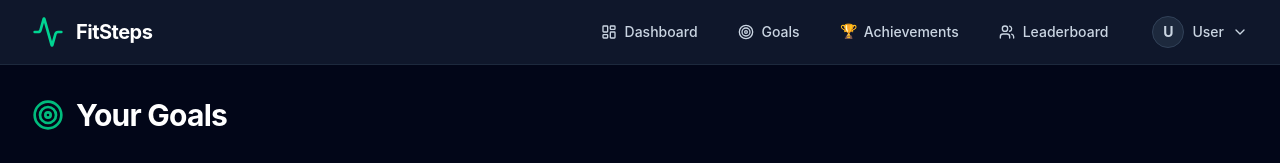
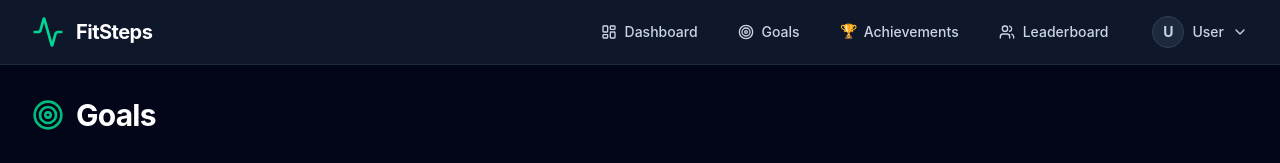
Before and after one commit to jibin7jose/fitsteps-frontend, a React (Vite) app: page /goals in a window 1280 px wide. Shown: the top 163 px of the page. Built offline with nearby package versions, Linux system fonts and the light colour scheme; no server answers; sample sign-in values are in the browser's storage.

Commit message:
style: remove 'Your' prefix from page headers

```diff
--- a/src/pages/Achievements.jsx
+++ b/src/pages/Achievements.jsx
@@ -34,7 +34,7 @@ function Achievements() {
   return (
     <div className="max-w-4xl mx-auto p-4 space-y-8 animate-fade-in">
       <div className="text-center space-y-4">
-        <h1 className="text-4xl font-bold text-white tracking-tight">Your Achievements</h1>
+        <h1 className="text-4xl font-bold text-white tracking-tight">Achievements</h1>
         <p className="text-slate-400">Track your progress and collect badges as you reach your fitness goals.</p>
       </div>
 
--- a/src/pages/Dashboard.jsx
+++ b/src/pages/Dashboard.jsx
@@ -222,7 +222,7 @@ const Dashboard = () => {
     <div className="min-h-screen bg-slate-950 text-slate-200">
       <div className="max-w-7xl mx-auto px-4 sm:px-6 lg:px-8 py-8">
         <div className="flex flex-col sm:flex-row justify-between items-start sm:items-center mb-8 gap-4 sm:gap-0">
-          <h1 className="text-3xl font-bold text-white">Your Dashboard</h1>
+          <h1 className="text-3xl font-bold text-white">Dashboard</h1>
           <div className="flex flex-col sm:flex-row space-y-3 sm:space-y-0 sm:space-x-4 w-full sm:w-auto">
             <button
               onClick={handleExportCSV}
--- a/src/pages/Goals.jsx
+++ b/src/pages/Goals.jsx
@@ -100,7 +100,7 @@ const Goals = () => {
     <div className="max-w-7xl mx-auto px-4 sm:px-6 lg:px-8 py-8 animate-fade-in">
       <div className="flex items-center mb-8">
         <Target className="w-8 h-8 text-emerald-500 mr-3" />
-        <h1 className="text-3xl font-bold text-white tracking-tight">Your Goals</h1>
+        <h1 className="text-3xl font-bold text-white tracking-tight">Goals</h1>
       </div>
 
       <div className="grid grid-cols-1 lg:grid-cols-3 gap-8">
```
